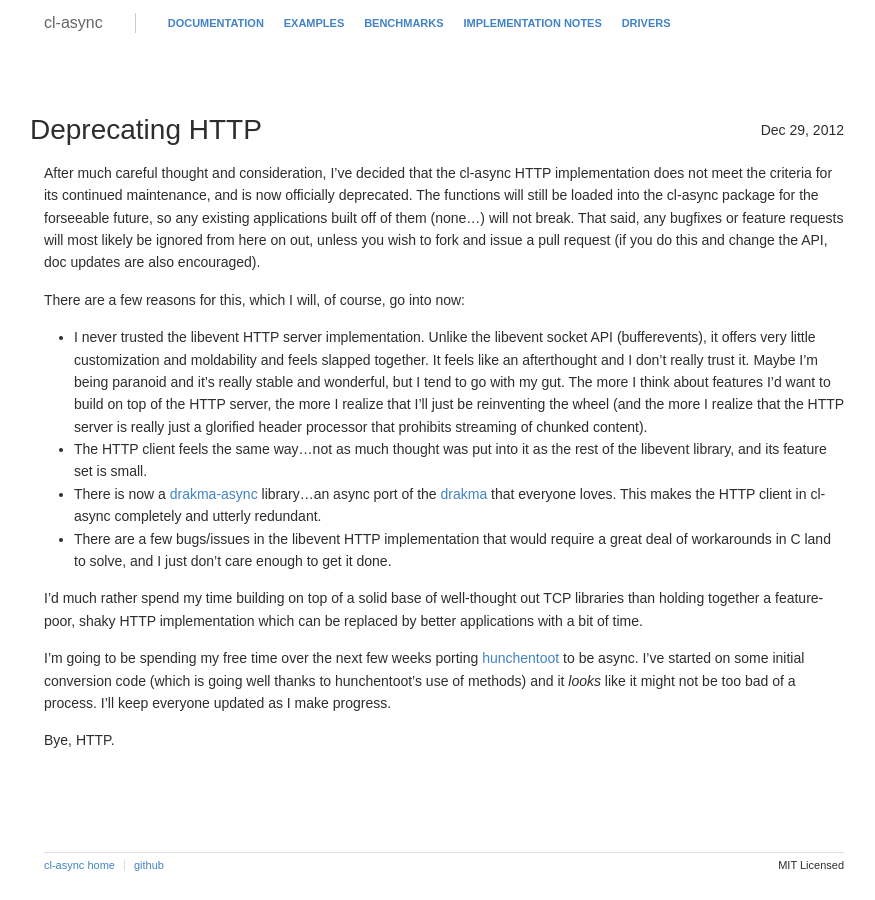
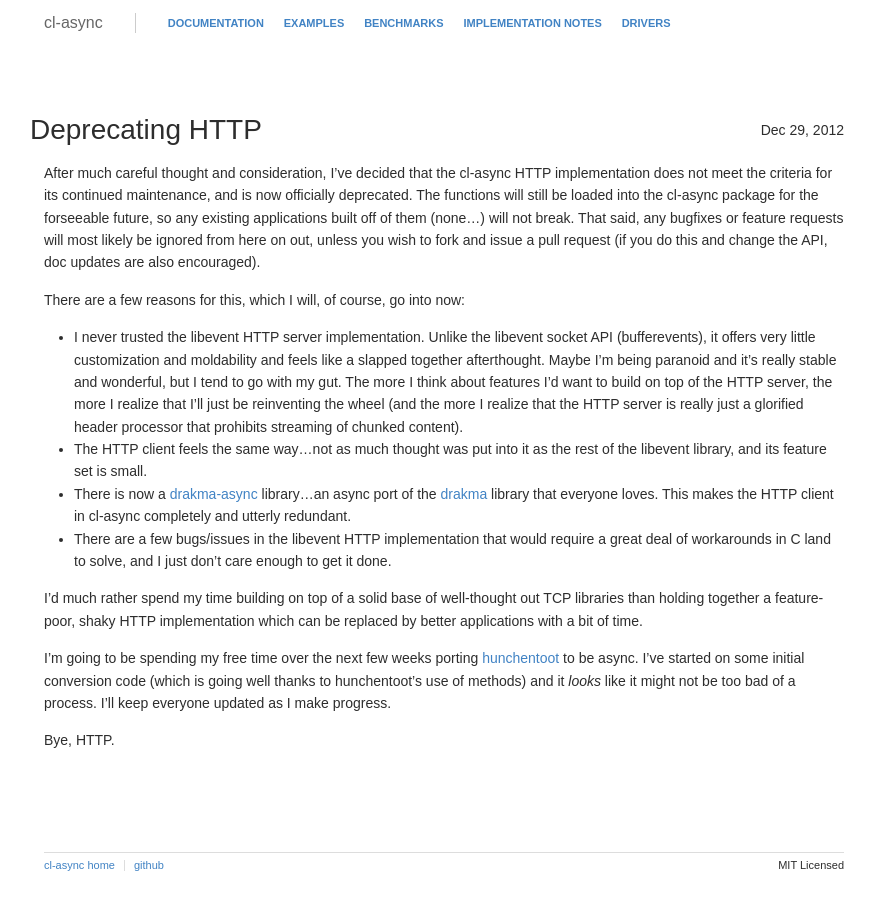
Before and after one commit to orthecreedence/cl-async, a Jekyll site: the page built from _posts/2012-12-29-deprecating-http.md, in a window 1280 px wide. Shown: the whole page, without its empty margins (196-1071 px from the left). Built offline with Jekyll 4.4.1, drawn with Linux system fonts in a browser that asks for light colours; Markdown is read by kramdown in place of the engine named in the settings.

Commit message:
fixing dep ttp post

```diff
--- a/_posts/2012-12-29-deprecating-http.md
+++ b/_posts/2012-12-29-deprecating-http.md
@@ -15,17 +15,18 @@ There are a few reasons for this, which I will, of course, go into now:
 
 - I never trusted the libevent HTTP server implementation. Unlike the libevent
 socket API (bufferevents), it offers very little customization and moldability
-and feels slapped together. It feels like an afterthought and I don't really
-trust it. Maybe I'm being paranoid and it's really stable and wonderful, but I
-tend to go with my gut. The more I think about features I'd want to build on top
-of the HTTP server, the more I realize that I'll just be reinventing the wheel
-(and the more I realize that the HTTP server is really just a glorified header
-processor that prohibits streaming of chunked content).
+and feels like a slapped together afterthought. Maybe I'm being paranoid and
+it's really stable and wonderful, but I tend to go with my gut. The more I think
+about features I'd want to build on top of the HTTP server, the more I realize
+that I'll just be reinventing the wheel (and the more I realize that the HTTP
+server is really just a glorified header processor that prohibits streaming of
+chunked content).
 - The HTTP client feels the same way...not as much thought was put into it as
 the rest of the libevent library, and its feature set is small.
 - There is now a [drakma-async](https://github.com/orthecreedence/drakma-async)
-library...an async port of the [drakma](http://weitz.de/drakma/) that everyone
-loves. This makes the HTTP client in cl-async completely and utterly redundant.
+library...an async port of the [drakma](http://weitz.de/drakma/) library that
+everyone loves. This makes the HTTP client in cl-async completely and utterly
+redundant.
 - There are a few bugs/issues in the libevent HTTP implementation that would
 require a great deal of workarounds in C land to solve, and I just don't care
 enough to get it done.
```
